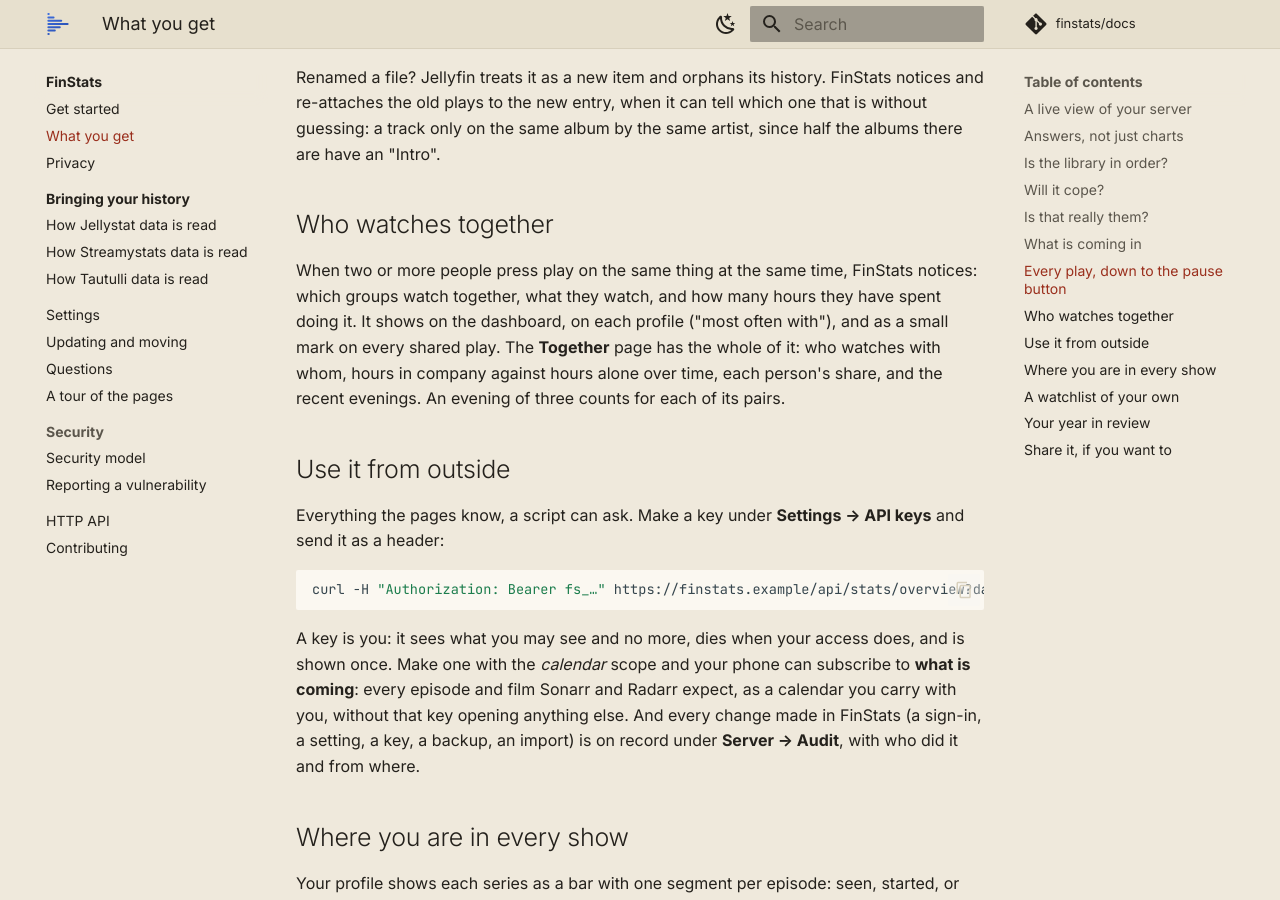
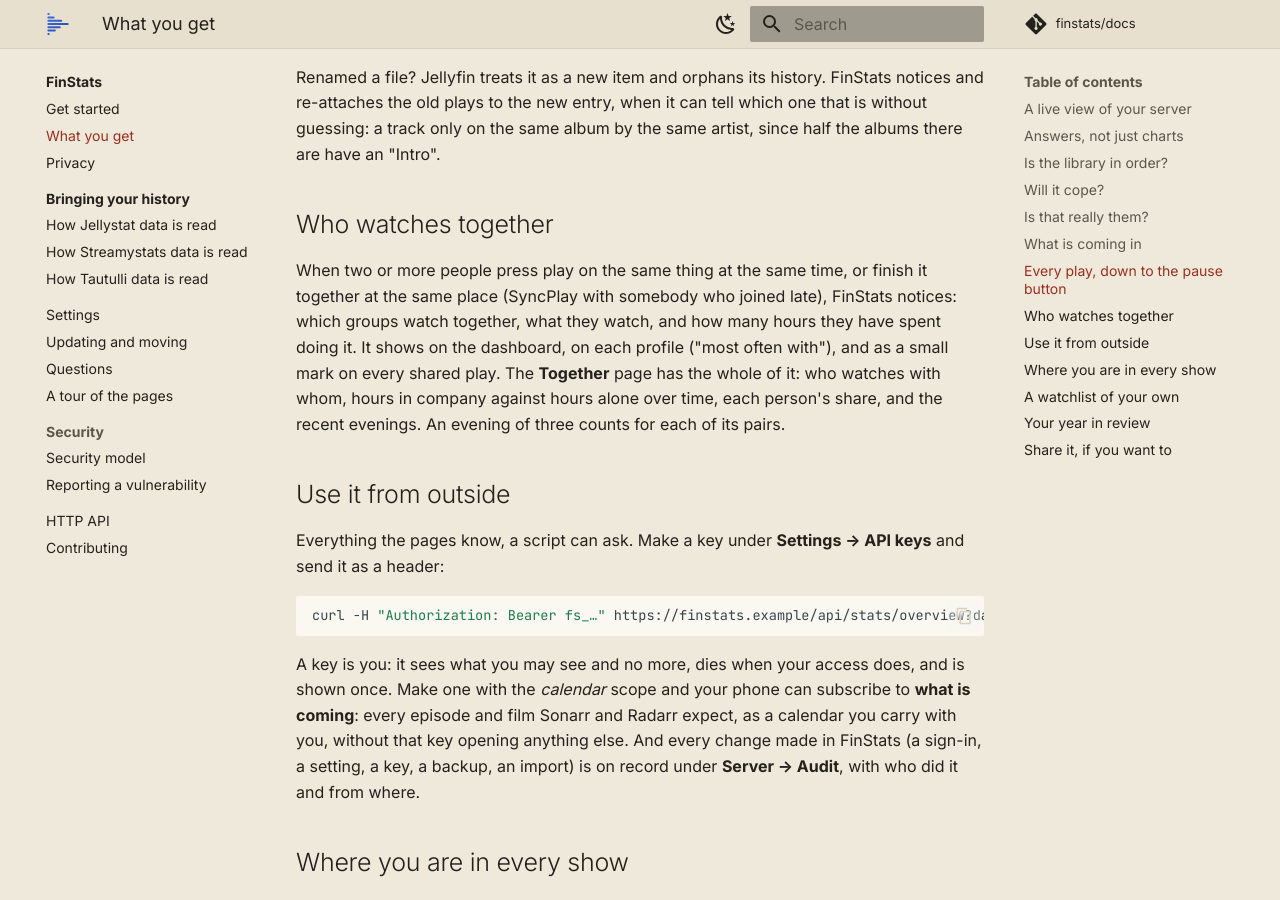
Before and after one commit to finstats/docs, an MkDocs documentation site: the page built from docs/finstats/features.md, in a window 1280 px wide and 900 px high, scrolled down 3518 px. Built offline with MkDocs 1.6.1 and Material for MkDocs 9.7.7, drawn with Linux system fonts in a browser that asks for light colours; comment, search, counter and statistics services are not loaded.

Commit message:
docs(features): plays that end together at the same place watch together

```diff
--- a/docs/finstats/features.md
+++ b/docs/finstats/features.md
@@ -105,7 +105,8 @@ re-attaches the old plays to the new entry, when it can tell which one that is w
 only on the same album by the same artist, since half the albums there are have an "Intro".
 
 ## Who watches together
-When two or more people press play on the same thing at the same time, FinStats notices: which
+When two or more people press play on the same thing at the same time, or finish it together at the same place (SyncPlay
+with somebody who joined late), FinStats notices: which
 groups watch together, what they watch, and how many hours they have spent doing it. It shows on
 the dashboard, on each profile ("most often with"), and as a small mark on every shared play. The
 **Together** page has the whole of it: who watches with whom, hours in company against hours alone
```
